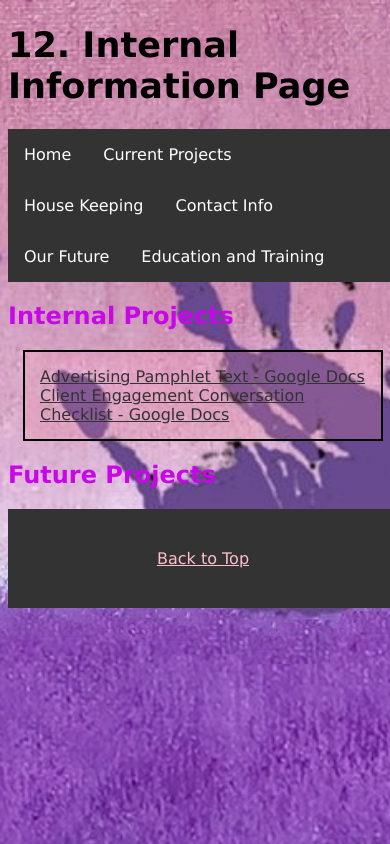
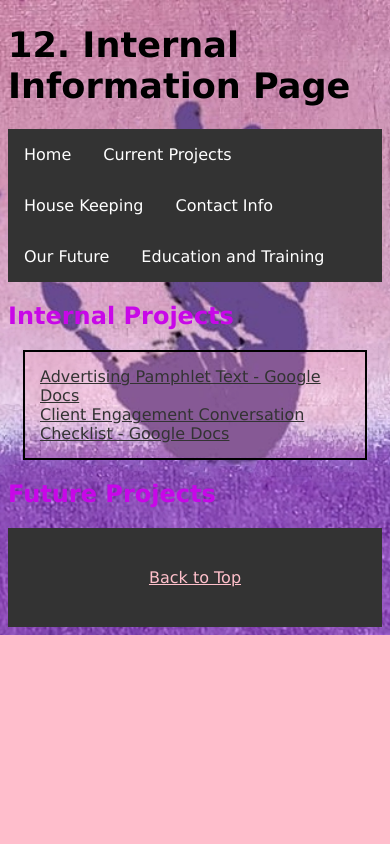
Before and after one commit to jadebujeya/ActivateYouthVoiceInternal.github.io, a PHP site: page / in a window 390 px wide. Run offline with PHP 8.4, Linux system fonts and the light colour scheme.

Commit message:
remove 		width:100%;

```diff
--- a/AYVstyle.css
+++ b/AYVstyle.css
@@ -18,9 +18,8 @@
 		font-family: verdana;
 		background-image: url('Images/AYVHand.jpg');
 		background-repeat: no-repeat;
-		background-attachment: fixed;
+		background-attachment: scroll;
 		background-size: cover;
-		width:100%;
 		z-index=0;
 	}
 }
```
